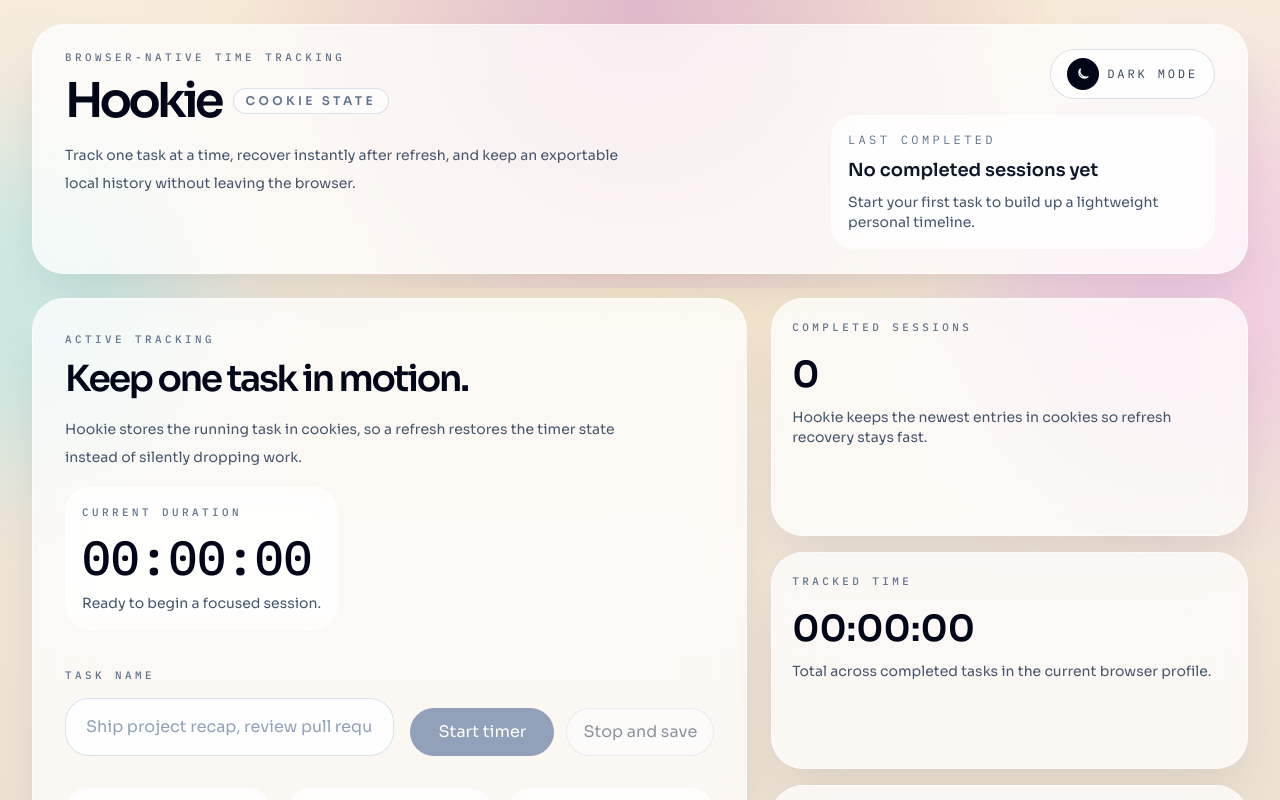
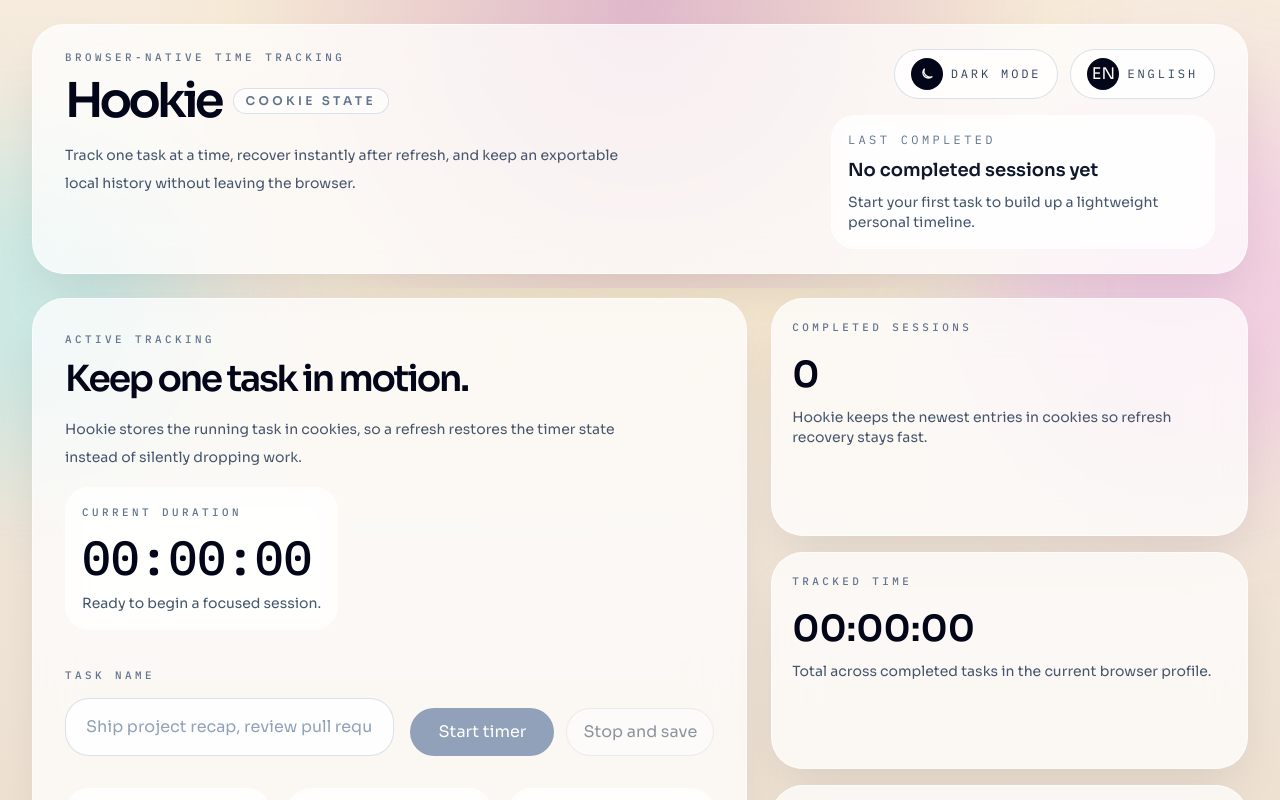
Before and after one commit to Henrikbch1/time-tracker, a React (Vite) app in the folder frontend/: page / in a window 1280 px wide. Shown: the top 800 px of the page. Built offline with nearby package versions, Linux system fonts and the light colour scheme.

Commit message:
feat: add language toggle and internationalization support

```diff
--- a/frontend/src/App.tsx
+++ b/frontend/src/App.tsx
@@ -1,6 +1,7 @@
 import { useEffect, useState } from 'react'
 import { HistoryPanel } from './components/HistoryPanel'
 import { ThemeToggle } from './components/ThemeToggle'
+import LanguageToggle from './components/LanguageToggle'
 import { TrackerCard } from './components/TrackerCard'
 import { useInterval } from './hooks/useInterval'
 import {
@@ -15,7 +16,10 @@
   writeActiveSession,
   writeHistory,
   writeTheme,
+  readLanguage,
+  writeLanguage,
 } from './utils/cookies'
+import t from './i18n'
 import { downloadHistory } from './utils/export'
 import { formatDateTime, formatDuration, getElapsedDuration } from './utils/time'
 
@@ -34,6 +38,7 @@
 
   return {
     theme: readTheme() ?? getSystemTheme(),
+    language: readLanguage() ?? 'en',
     taskName: restoredSession?.taskName ?? '',
     activeSession: restoredSession,
     history: readHistory(),
@@ -44,6 +49,7 @@
 function App() {
   const [initialState] = useState(getInitialState)
   const [theme, setTheme] = useState<ThemeMode>(initialState.theme)
+  const [language, setLanguage] = useState(initialState.language)
   const [taskName, setTaskName] = useState(initialState.taskName)
   const [activeSession, setActiveSession] = useState<ActiveSession | null>(initialState.activeSession)
   const [history, setHistory] = useState<HistoryEntry[]>(initialState.history)
@@ -55,6 +61,14 @@
 
     writeTheme(theme)
   }, [theme])
+
+  useEffect(() => {
+    if (language) {
+      document.documentElement.lang = language
+      // persist selection in cookies
+      writeLanguage(language)
+    }
+  }, [language])
 
   useEffect(() => {
     if (activeSession) {
@@ -132,7 +146,7 @@
       return
     }
 
-    const confirmed = window.confirm('Delete the full Hookie history from this browser?')
+    const confirmed = window.confirm(t('confirmDeleteHistory', language))
 
     if (!confirmed) {
       return
@@ -149,35 +163,37 @@
 
       <main className="mx-auto flex min-h-screen w-full max-w-7xl flex-col px-4 py-6 sm:px-6 lg:px-8">
         <header className="surface mb-6 flex flex-col gap-6 px-6 py-6 sm:px-8 lg:flex-row lg:items-start lg:justify-between">
-          <div className="max-w-2xl">
-            <p className="eyebrow">Browser-native time tracking</p>
+            <div className="max-w-2xl">
+            <p className="eyebrow">{t('eyebrow', language)}</p>
             <div className="mt-3 flex flex-wrap items-center gap-3">
               <span className="display-face text-4xl font-semibold tracking-[-0.08em] text-slate-950 dark:text-white sm:text-5xl">
                 Hookie
               </span>
               <span className="rounded-full border border-slate-300/70 bg-white/65 px-3 py-1 text-xs font-semibold uppercase tracking-[0.28em] text-slate-500 dark:border-white/10 dark:bg-white/6 dark:text-slate-300">
-                Cookie state
+                {t('cookieState', language)}
               </span>
             </div>
             <p className="mt-4 max-w-xl text-sm leading-7 text-slate-600 dark:text-slate-300">
-              Track one task at a time, recover instantly after refresh, and keep an
-              exportable local history without leaving the browser.
+              {t('introParagraph', language)}
             </p>
           </div>
 
           <div className="flex flex-col items-start gap-4 lg:items-end">
-            <ThemeToggle mode={theme} onToggle={() => setTheme(theme === 'dark' ? 'light' : 'dark')} />
+            <div className="flex gap-3">
+              <ThemeToggle mode={theme} onToggle={() => setTheme(theme === 'dark' ? 'light' : 'dark')} language={language} />
+              <LanguageToggle language={language} onToggle={() => setLanguage(language === 'en' ? 'de' : 'en')} />
+            </div>
             <div className="surface-muted w-full min-w-72 px-4 py-4 text-left lg:max-w-sm">
               <p className="mono-face text-xs uppercase tracking-[0.28em] text-slate-500 dark:text-slate-400">
-                Last completed
+                {t('lastCompleted', language)}
               </p>
               <p className="mt-2 text-lg font-semibold text-slate-900 dark:text-white">
-                {latestEntry ? latestEntry.taskName : 'No completed sessions yet'}
+                {latestEntry ? latestEntry.taskName : t('noCompleted', language)}
               </p>
               <p className="mt-2 text-sm text-slate-600 dark:text-slate-300">
                 {latestEntry
-                  ? `${formatDuration(latestEntry.durationMs)} finished at ${formatDateTime(latestEntry.endTimestamp)}`
-                  : 'Start your first task to build up a lightweight personal timeline.'}
+                  ? `${formatDuration(latestEntry.durationMs)} ${t('finishedAt', language)} ${formatDateTime(latestEntry.endTimestamp)}`
+                  : t('startFirst', language)}
               </p>
             </div>
           </div>
@@ -192,36 +208,37 @@
             onTaskNameChange={setTaskName}
             onStart={handleStart}
             onStop={handleStop}
+            language={language}
           />
 
           <div className="grid gap-4 sm:grid-cols-3 xl:grid-cols-1">
             <article className="stat-tile">
-              <p className="eyebrow">Completed sessions</p>
+              <p className="eyebrow">{t('completedSessions', language)}</p>
               <p className="display-face mt-5 text-4xl font-semibold text-slate-950 dark:text-white">
                 {history.length}
               </p>
               <p className="mt-3 text-sm text-slate-600 dark:text-slate-300">
-                Hookie keeps the newest entries in cookies so refresh recovery stays fast.
+                {t('completedSessionsDesc', language)}
               </p>
             </article>
 
             <article className="stat-tile">
-              <p className="eyebrow">Tracked time</p>
+              <p className="eyebrow">{t('trackedTime', language)}</p>
               <p className="display-face mt-5 text-4xl font-semibold text-slate-950 dark:text-white">
                 {formatDuration(totalTrackedMs)}
               </p>
               <p className="mt-3 text-sm text-slate-600 dark:text-slate-300">
-                Total across completed tasks in the current browser profile.
+                {t('trackedTimeDesc', language)}
               </p>
             </article>
 
             <article className="stat-tile">
-              <p className="eyebrow">Closed today</p>
+              <p className="eyebrow">{t('closedToday', language)}</p>
               <p className="display-face mt-5 text-4xl font-semibold text-slate-950 dark:text-white">
                 {completedToday}
               </p>
               <p className="mt-3 text-sm text-slate-600 dark:text-slate-300">
-                A quick signal for momentum without introducing extra dashboards.
+                {t('closedTodayDesc', language)}
               </p>
             </article>
           </div>
@@ -232,6 +249,7 @@
           totalTrackedMs={totalTrackedMs}
           onExport={handleExport}
           onClear={handleClearHistory}
+          language={language}
         />
       </main>
     </div>
--- /dev/null
+++ b/frontend/src/components/LanguageToggle.tsx
@@ -0,0 +1,26 @@
+import { type Language } from '../utils/cookies'
+
+interface LanguageToggleProps {
+  language: Language
+  onToggle: () => void
+}
+
+export function LanguageToggle({ language, onToggle }: LanguageToggleProps) {
+  return (
+    <button
+      type="button"
+      onClick={onToggle}
+      className="action-button gap-2"
+      aria-label={`Switch to ${language === 'en' ? 'Deutsch' : 'English'}`}
+    >
+      <span className="inline-flex h-8 w-8 items-center justify-center rounded-full bg-slate-950 text-white dark:bg-white dark:text-slate-950">
+        {language === 'en' ? 'EN' : 'DE'}
+      </span>
+      <span className="mono-face text-xs uppercase tracking-[0.24em]">
+        {language === 'en' ? 'English' : 'Deutsch'}
+      </span>
+    </button>
+  )
+}
+
+export default LanguageToggle
--- /dev/null
+++ b/frontend/src/i18n.ts
@@ -0,0 +1,112 @@
+import type { Language } from './utils/cookies'
+
+const strings = {
+  en: {
+    eyebrow: 'Browser-native time tracking',
+    cookieState: 'Cookie state',
+    lastCompleted: 'Last completed',
+    noCompleted: 'No completed sessions yet',
+    startFirst: 'Start your first task to build up a lightweight personal timeline.',
+    completedSessions: 'Completed sessions',
+    trackedTime: 'Tracked time',
+    closedToday: 'Closed today',
+    introParagraph: 'Track one task at a time, recover instantly after refresh, and keep an exportable local history without leaving the browser.',
+    // Stat descriptions
+    completedSessionsDesc: 'Hookie keeps the newest entries in cookies so refresh recovery stays fast.',
+    trackedTimeDesc: 'Total across completed tasks in the current browser profile.',
+    closedTodayDesc: 'A quick signal for momentum without introducing extra dashboards.',
+    // TrackerCard
+    activeTracking: 'Active tracking',
+    keepOneTask: 'Keep one task in motion.',
+    storesRunningTask: 'Hookie stores the running task in cookies, so a refresh restores the timer state instead of silently dropping work.',
+    currentDuration: 'Current duration',
+    startedAt: 'Started',
+    readyToBegin: 'Ready to begin a focused session.',
+    taskName: 'Task name',
+    placeholderTask: 'Ship project recap, review pull requests, write docs...',
+    startTimer: 'Start timer',
+    stopAndSave: 'Stop and save',
+    persistenceTitle: 'Persistence',
+    persistenceDesc: 'Active task name and start time are mirrored into browser cookies via js-cookie.',
+    accuracyTitle: 'Accuracy',
+    accuracyDesc: 'The elapsed label recalculates from the persisted start timestamp on every interval tick.',
+    workflowTitle: 'Workflow',
+    workflowDesc: 'One running task at a time keeps the cookie model simple and the UI unambiguous.',
+    // HistoryPanel
+    taskHistory: 'Task history',
+    exportableCompact: 'Exportable, compact, and local-first.',
+    completedSessionsParagraph: 'Completed sessions are serialized into a cookie-backed JSON array. Hookie keeps the newest entries when space gets tight.',
+    storedTotal: 'Stored total',
+    exportHistory: 'Export history',
+    deleteAll: 'Delete all',
+    noSessionsSaved: 'No sessions saved yet.',
+    finishATaskParagraph: 'Finish a task and it will land here with start time, end time, and duration, ready for export.',
+    finishedAt: 'Finished',
+    detailStarted: 'Started',
+    detailStopped: 'Stopped',
+    detailDuration: 'Duration',
+    savedToCookieHistory: 'Saved to cookie history',
+    confirmDeleteHistory: 'Delete the full Hookie history from this browser?',
+    // Theme
+    lightMode: 'Light mode',
+    darkMode: 'Dark mode',
+  },
+  de: {
+    eyebrow: 'Browser-basierte Zeiterfassung',
+    cookieState: 'Cookie-Zustand',
+    lastCompleted: 'Zuletzt abgeschlossen',
+    noCompleted: 'Noch keine abgeschlossenen Sessions',
+    startFirst: 'Starte deine erste Aufgabe, um eine leichte persönliche Timeline aufzubauen.',
+    completedSessions: 'Abgeschlossene Sessions',
+    trackedTime: 'Erfasste Zeit',
+    closedToday: 'Heute abgeschlossen',
+    introParagraph: 'Verfolge eine Aufgabe nach der anderen, stelle nach einem Refresh sofort wieder her und behalte einen exportierbaren lokalen Verlauf.',
+    // Stat descriptions
+    completedSessionsDesc: 'Hookie behält die neuesten Einträge in Cookies, sodass die Wiederherstellung nach einem Refresh schnell bleibt.',
+    trackedTimeDesc: 'Gesamt über abgeschlossene Aufgaben im aktuellen Browser-Profil.',
+    closedTodayDesc: 'Ein schneller Indikator für Momentum, ohne zusätzliche Dashboards.',
+    // TrackerCard
+    activeTracking: 'Aktive Erfassung',
+    keepOneTask: 'Halte eine Aufgabe in Bewegung.',
+    storesRunningTask: 'Hookie speichert die laufende Aufgabe in Cookies, sodass ein Refresh den Timer-Status wiederherstellt statt die Arbeit zu verwerfen.',
+    currentDuration: 'Aktuelle Dauer',
+    startedAt: 'Gestartet',
+    readyToBegin: 'Bereit für eine fokussierte Sitzung.',
+    taskName: 'Aufgabenname',
+    placeholderTask: 'Projekt-Recap versenden, Pull-Requests prüfen, Dokumentation schreiben...',
+    startTimer: 'Timer starten',
+    stopAndSave: 'Stoppen und speichern',
+    persistenceTitle: 'Persistenz',
+    persistenceDesc: 'Aktiver Aufgabenname und Startzeit werden via js-cookie in Browser-Cookies gespiegelt.',
+    accuracyTitle: 'Genauigkeit',
+    accuracyDesc: 'Das verstrichene Label wird bei jedem Tick vom persistierten Startzeitstempel neu berechnet.',
+    workflowTitle: 'Workflow',
+    workflowDesc: 'Eine laufende Aufgabe zur Zeit hält das Cookie-Modell einfach und die UI eindeutig.',
+    // HistoryPanel
+    taskHistory: 'Aufgabenverlauf',
+    exportableCompact: 'Exportierbar, kompakt und lokal-zuerst.',
+    completedSessionsParagraph: 'Abgeschlossene Sessions werden in ein Cookie-gestütztes JSON-Array serialisiert. Hookie behält bei Platzknappheit die neuesten Einträge.',
+    storedTotal: 'Gesamt gespeichert',
+    exportHistory: 'Verlauf exportieren',
+    deleteAll: 'Alles löschen',
+    noSessionsSaved: 'Noch keine gespeicherten Sessions.',
+    finishATaskParagraph: 'Schließe eine Aufgabe ab und sie landet hier mit Startzeit, Endzeit und Dauer, bereit zum Export.',
+    finishedAt: 'Abgeschlossen',
+    detailStarted: 'Gestartet',
+    detailStopped: 'Beendet',
+    detailDuration: 'Dauer',
+    savedToCookieHistory: 'In Cookie-History gespeichert',
+    confirmDeleteHistory: 'Den gesamten Hookie-Verlauf aus diesem Browser löschen?',
+    // Theme
+    lightMode: 'Heller Modus',
+    darkMode: 'Dunkler Modus',
+  },
+} as const
+
+export type Key = keyof typeof strings['en']
+
+export function t(key: Key, lang: Language) {
+  return (strings[lang][key] ?? strings.en[key]) as string
+}
+
+export default t
```
Also changed, not shown: frontend/src/components/HistoryPanel.tsx (+16 -13 lines), frontend/src/components/ThemeToggle.tsx (+6 -3 lines), frontend/src/components/TrackerCard.tsx (+20 -22 lines), frontend/src/utils/cookies.ts (+22 -0 lines).
